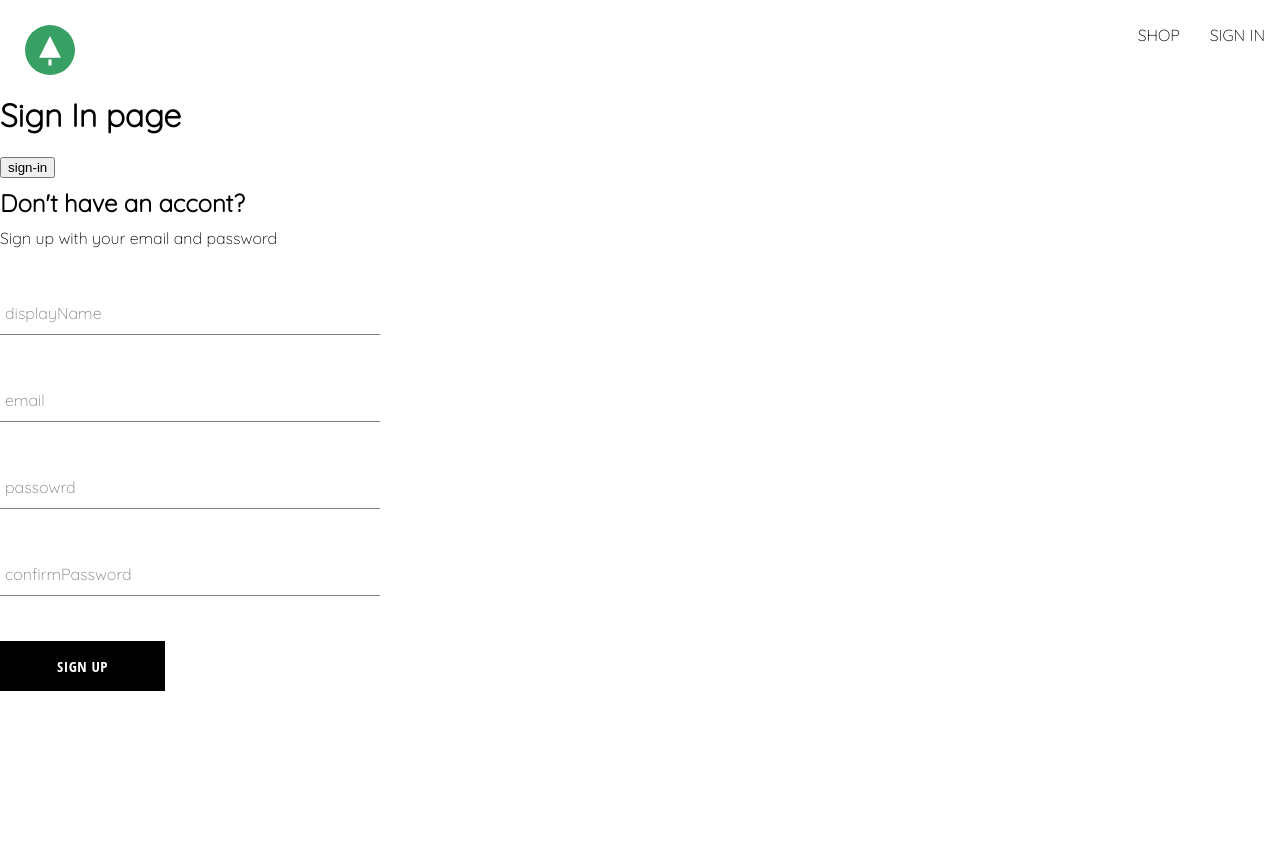
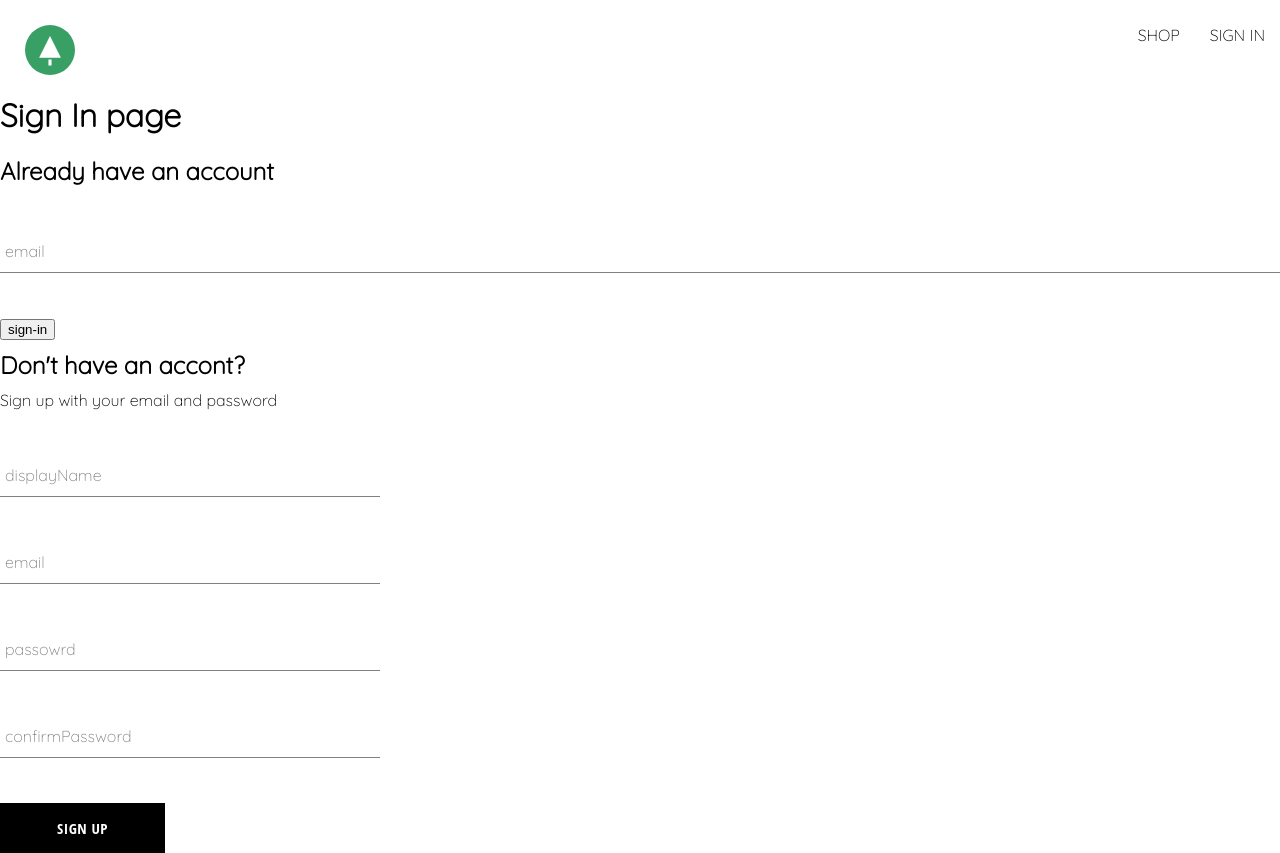
Before and after one commit to miku0129/green-clothing, a React (Create React App) app: page /sign-in in a window 1280 px wide. Before the commit the page ends 800 px from the top, so only its background shows below. Built offline with nearby package versions, Linux system fonts and the light colour scheme; no server answers.

Commit message:
fix bug in sing-up-form.component

```diff
--- /dev/null
+++ b/src/compoments/sign-in-form/sign-in-form.component.jsx
@@ -0,0 +1,37 @@
+import { useState } from "react";
+import FormInput from "../form-input/form-input.component";
+
+const defaultFormField = {
+  email: "",
+  password: "",
+};
+
+const SignInForm = () => {
+  const [field, setField] = useState(defaultFormField);
+  const { email, password } = field;
+
+  const handleChanges = (e) => {
+    const { name, value } = e.target;
+    setField({ ...field, [name]: value }); //オブジェクト要素を更新
+  };
+
+  return (
+    <div>
+      <h2>Already have an account</h2>
+      <form>
+        <FormInput
+          label="email"
+          inputOptions={{
+            type: "text",
+            required: true,
+            onChange: { handleChanges },
+            name: "email",
+            value: email,
+          }}
+        />
+      </form>
+    </div>
+  );
+};
+
+export default SignInForm;
--- a/src/compoments/sign-up-form/sign-up-form.component.jsx
+++ b/src/compoments/sign-up-form/sign-up-form.component.jsx
@@ -49,7 +49,7 @@ const SignUpForm = () => {
           inputOptions={{
             type: "text",
             required: true,
-            onChange: { handleChanges },
+            onChange: handleChanges,
             name: "displayName",
             value: displayName,
           }}
@@ -60,7 +60,7 @@ const SignUpForm = () => {
           inputOptions={{
             type: "email",
             required: true,
-            onChange: { handleChanges },
+            onChange: handleChanges,
             name: "email",
             value: email,
           }}
@@ -71,7 +71,7 @@ const SignUpForm = () => {
           inputOptions={{
             type: "password",
             required: true,
-            onChange: { handleChanges },
+            onChange: handleChanges,
             name: "password",
             value: password,
           }}
@@ -82,12 +82,14 @@ const SignUpForm = () => {
           inputOptions={{
             type: "password",
             required: true,
-            onChange: { handleChanges },
+            onChange: handleChanges,
             name: "confirmPassword",
             value: confirmPassword,
           }}
         />
-        <Button buttonType="default" type="submit">Sign up</Button>
+        <Button buttonType="default" type="submit">
+          Sign up
+        </Button>
       </form>
     </div>
   );
--- a/src/routes/sign-in/sign-in.component.jsx
+++ b/src/routes/sign-in/sign-in.component.jsx
@@ -2,6 +2,7 @@ import { useState } from "react";
 
 import { signInWithGooglePopup } from "../../utils/firebase/firebase.utils";
 import SignUpForm from "../../compoments/sign-up-form/sign-up-form.component";
+import SignInForm from "../../compoments/sign-in-form/sign-in-form.component";
 
 const SignIn = () => {
   const logGoogleUser = async () => {
@@ -10,6 +11,7 @@ const SignIn = () => {
   return (
     <div>
       <h1>Sign In page</h1>
+      <SignInForm />
       <button onClick={logGoogleUser}>sign-in</button>
       <SignUpForm />
     </div>
```
